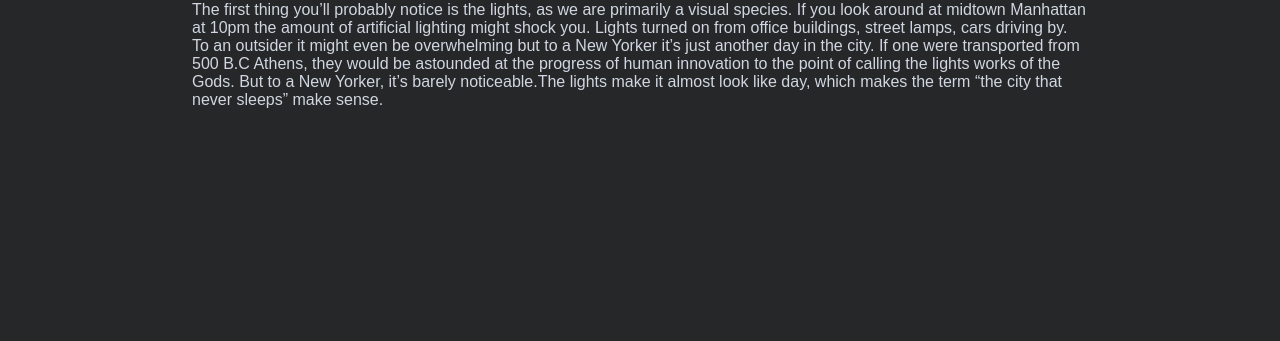
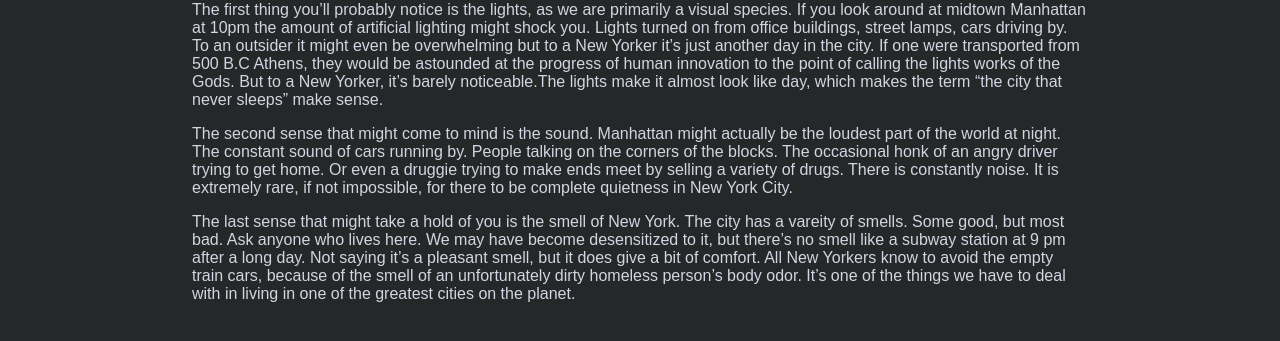
Before and after one commit to Seba11001/MMP240, a plain HTML site: page index.html in a window 1280 px wide. Shown: the part 159-500 px from the top of the page. Drawn offline with Linux system fonts and the light colour scheme.

Commit message:
added more text to index

```diff
--- a/index.html
+++ b/index.html
@@ -21,5 +21,8 @@
     <p>The first thing you’ll probably notice is the lights, as we are primarily a visual species. If
 you look around at midtown Manhattan at 10pm the amount of artificial lighting might shock
 you. Lights turned on from office buildings, street lamps, cars driving by. To an outsider it might even be overwhelming but to a New Yorker it’s just another day in the city. If one were transported from 500 B.C Athens, they would be astounded at the progress of human innovation to the point of calling the lights works of the Gods. But to a New Yorker, it’s barely noticeable.The lights make it almost look like day, which makes the term “the city that never sleeps” make sense. </p>
+<p>The second sense that might come to mind is the sound. Manhattan might actually be the loudest part of the world at night. The constant sound of cars running by. People talking on the corners of the blocks. The occasional honk of an angry driver trying to get home. Or even a druggie trying to make ends meet by selling a variety of drugs. There is constantly noise. It is extremely rare, if not impossible, for there to be complete quietness in New York City. </p>
+
+<p>The last sense that might take a hold of you is the smell of New York. The city has a vareity of smells. Some good, but most bad. Ask anyone who lives here. We may have become desensitized to it, but there’s no smell like a subway station at 9 pm after a long day. Not saying it’s a pleasant smell, but it does give a bit of comfort. All New Yorkers know to avoid the empty train cars, because of the smell of an unfortunately dirty homeless person’s body odor. It’s one of the things we have to deal with in living in one of the greatest cities on the planet.</p>
 </body>
 </html>
```
